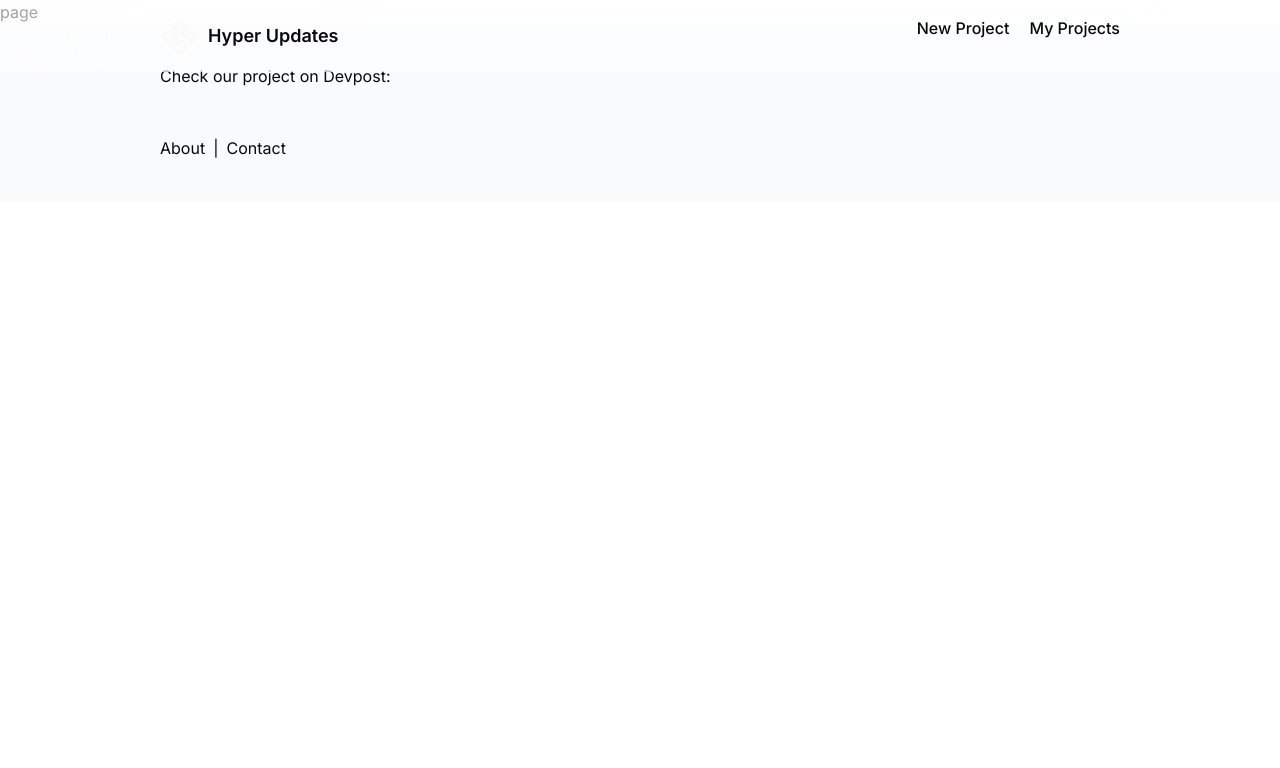
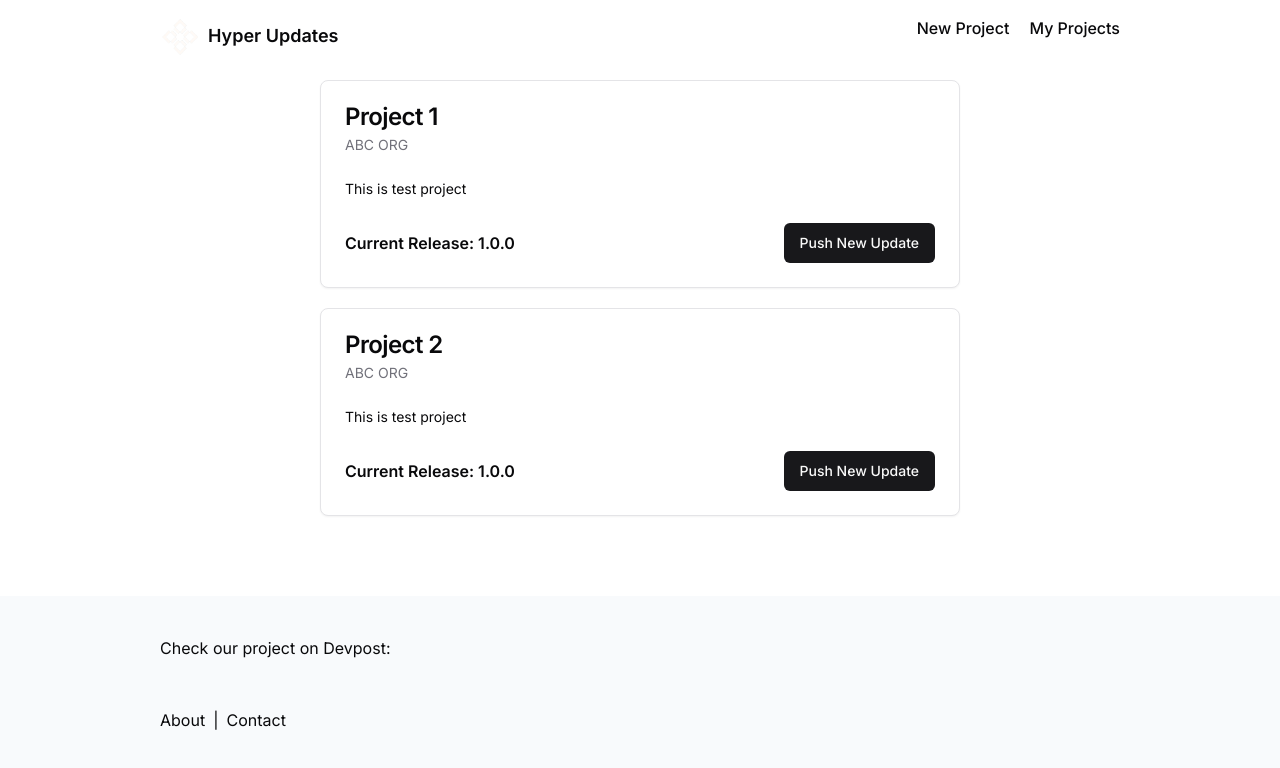
Before and after one commit to Hyper-Updates/hyper_updates_frontend, a Next.js app: page /projects in a window 1280 px wide. Shown: the top 768 px of the page. Built offline with nearby package versions, Linux system fonts and the light colour scheme.

Commit message:
created the my projects page

```diff
--- a/app/projects/page.tsx
+++ b/app/projects/page.tsx
@@ -1,7 +1,54 @@
+import { Button } from '@/components/ui/button';
+import { Card, CardContent, CardDescription, CardFooter, CardHeader, CardTitle } from '@/components/ui/card';
 import React from 'react'
 
-export default function page() {
+type Project = {
+  organization: string;
+  project_name: string;
+  description: string;
+  file: File | null;
+  release: string;
+}
+
+const projects: Project[] = [
+  {
+    organization: "ABC ORG",
+    project_name: "Project 1",
+    description: "This is test project",
+    release: "1.0.0",
+    file: null,
+  },
+  {
+    organization: "ABC ORG",
+    project_name: "Project 2",
+    description: "This is test project",
+    release: "1.0.0",
+    file: null,
+  },
+]
+export default function Projects() {
   return (
-    <div>page</div>
+    <div className='px-80 py-20'>
+      <div className='flex flex-col gap-5'>
+        {projects.map((data) => (
+          <Card>
+            <CardHeader>
+              <CardTitle>{data.project_name}</CardTitle>
+              <CardDescription>{data.organization}</CardDescription>
+            </CardHeader>
+            <CardContent>
+              <p className='text-sm'>
+                {data.description}
+              </p>
+            </CardContent>
+            <CardFooter className='gap-5'>
+              <p className='font-semibold'>Current Release: {data.release}</p>
+              <Button className='ml-auto'>Push New Update</Button>
+            </CardFooter>
+          </Card>
+        ))}
+
+      </div>
+    </div>
   )
 }
--- /dev/null
+++ b/components/ui/card.tsx
@@ -0,0 +1,79 @@
+import * as React from "react"
+
+import { cn } from "@/lib/utils"
+
+const Card = React.forwardRef<
+  HTMLDivElement,
+  React.HTMLAttributes<HTMLDivElement>
+>(({ className, ...props }, ref) => (
+  <div
+    ref={ref}
+    className={cn(
+      "rounded-lg border bg-card text-card-foreground shadow-sm",
+      className
+    )}
+    {...props}
+  />
+))
+Card.displayName = "Card"
+
+const CardHeader = React.forwardRef<
+  HTMLDivElement,
+  React.HTMLAttributes<HTMLDivElement>
+>(({ className, ...props }, ref) => (
+  <div
+    ref={ref}
+    className={cn("flex flex-col space-y-1.5 p-6", className)}
+    {...props}
+  />
+))
+CardHeader.displayName = "CardHeader"
+
+const CardTitle = React.forwardRef<
+  HTMLParagraphElement,
+  React.HTMLAttributes<HTMLHeadingElement>
+>(({ className, ...props }, ref) => (
+  <h3
+    ref={ref}
+    className={cn(
+      "text-2xl font-semibold leading-none tracking-tight",
+      className
+    )}
+    {...props}
+  />
+))
+CardTitle.displayName = "CardTitle"
+
+const CardDescription = React.forwardRef<
+  HTMLParagraphElement,
+  React.HTMLAttributes<HTMLParagraphElement>
+>(({ className, ...props }, ref) => (
+  <p
+    ref={ref}
+    className={cn("text-sm text-muted-foreground", className)}
+    {...props}
+  />
+))
+CardDescription.displayName = "CardDescription"
+
+const CardContent = React.forwardRef<
+  HTMLDivElement,
+  React.HTMLAttributes<HTMLDivElement>
+>(({ className, ...props }, ref) => (
+  <div ref={ref} className={cn("p-6 pt-0", className)} {...props} />
+))
+CardContent.displayName = "CardContent"
+
+const CardFooter = React.forwardRef<
+  HTMLDivElement,
+  React.HTMLAttributes<HTMLDivElement>
+>(({ className, ...props }, ref) => (
+  <div
+    ref={ref}
+    className={cn("flex items-center p-6 pt-0", className)}
+    {...props}
+  />
+))
+CardFooter.displayName = "CardFooter"
+
+export { Card, CardHeader, CardFooter, CardTitle, CardDescription, CardContent }
```
